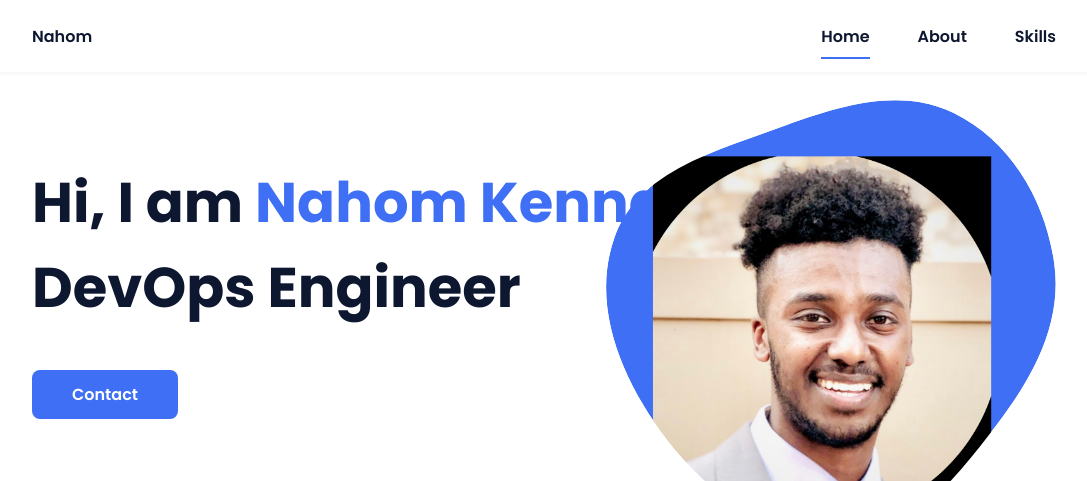
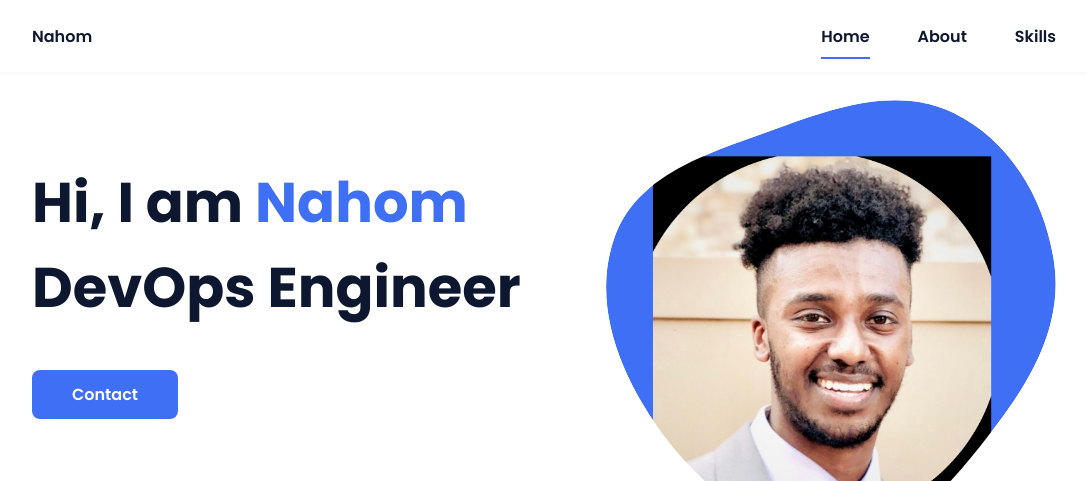
Before and after one commit to natnael21/test-pro, a plain HTML site: page index.html in a window 1280 px wide. Shown: the top 481 px of the page, without its empty margins (96-1183 px from the left). Drawn offline with nearby package versions, Linux system fonts and the light colour scheme.

Commit message:
removed extra word

```diff
--- a/index.html
+++ b/index.html
@@ -37,7 +37,7 @@
             <!--===== HOME =====-->
             <section class="home bd-grid" id="home">
                 <div class="home__data">
-                    <h1 class="home__title">Hi, I am <span class="home__title-color">Nahom Kenna</span><br> DevOps Engineer</h1>
+                    <h1 class="home__title">Hi, I am <span class="home__title-color">Nahom</span><br> DevOps Engineer</h1>
 
                     <a href="#" class="button">Contact</a>
                 </div>
```
